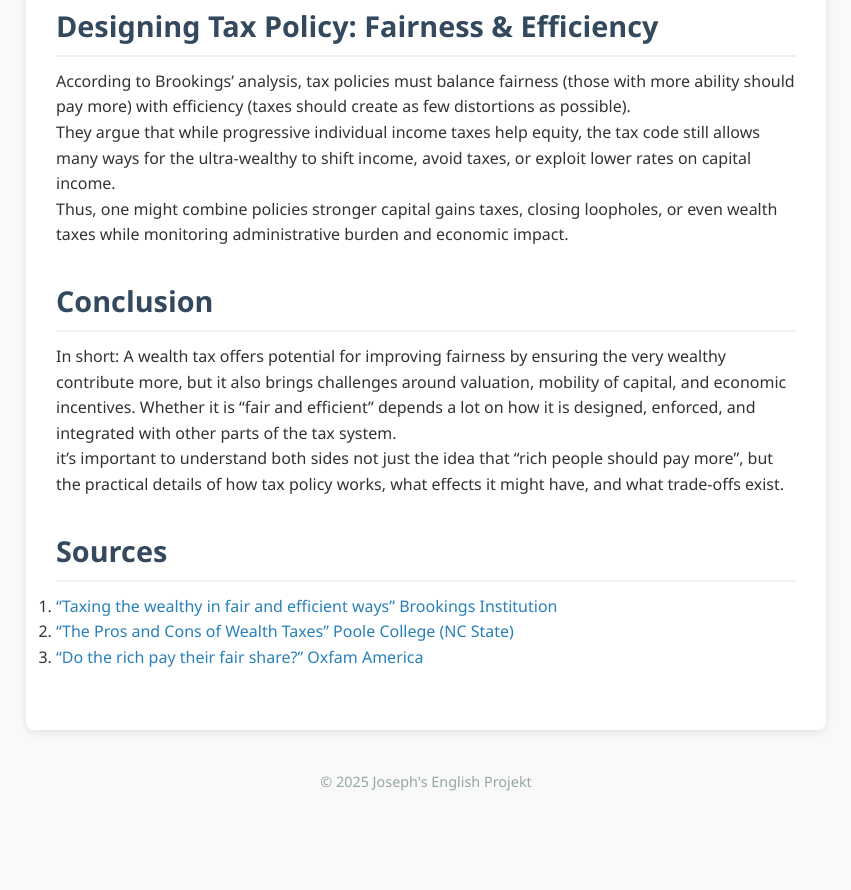
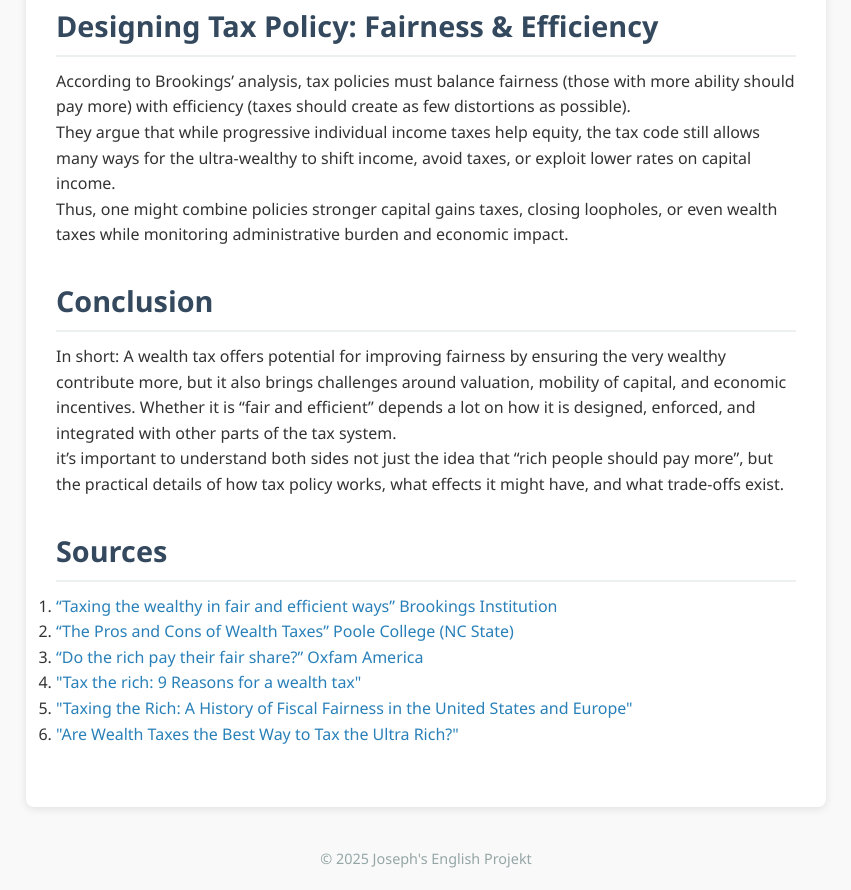
Before and after one commit to FartingBurrito123/FartingBurrito123.github.io, a plain HTML site: page index.html in a window 1280 px wide. Shown: the part 1427-2317 px from the top of the page, without its empty margins (214-1065 px from the left). Before the commit the page ends 2240 px from the top, so only its background shows below. Drawn offline with Linux system fonts and the light colour scheme.

Commit message:
Update index.html

```diff
--- a/index.html
+++ b/index.html
@@ -68,6 +68,10 @@
 <li><a href="https://www.brookings.edu/articles/taxing-the-wealthy-in-fair-and-efficient-ways/" target="_blank">“Taxing the wealthy in fair and efficient ways” Brookings Institution</a></li>
 <li><a href="https://poole.ncsu.edu/thought-leadership/article/the-pros-and-cons-of-wealth-taxes/" target="_blank">“The Pros and Cons of Wealth Taxes” Poole College (NC State)</a></li>
 <li><a href="https://www.oxfamamerica.org/explore/stories/do-the-rich-pay-their-fair-share/" target="_blank">“Do the rich pay their fair share?” Oxfam America</a></li>
+<li><a href="https://www.fightinequality.org/blog/tax-rich-9-reasons-wealth-tax" target="_blank">"Tax the rich: 9 Reasons for a wealth tax"</a></li>
+<li><a href="https://press.princeton.edu/books/hardcover/9780691165455/taxing-the-rich?srsltid=AfmBOootdObm8Tle2JsdjoQm-bBXoLMerg4IE_WDOa1L8mKGJLU34E15" target="_blank">"Taxing the Rich: A History of Fiscal Fairness in the United States and Europe"</a></li>
+<li><a href="https://www.nytimes.com/2025/10/31/business/economy/wealth-tax-france.html" target="_blank">"Are Wealth Taxes the Best Way to Tax the Ultra Rich?"</a></li>
+
 </ol>
 </section>
 </main>
```
